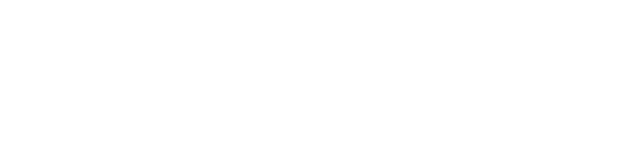
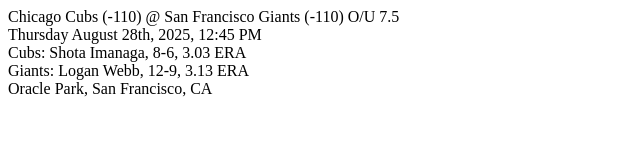
Before and after one commit to noahchiu28/noahchiu28.github.io, a plain HTML site: page index.html in a window 1280 px wide. Shown: the whole page, without its empty margins (0-640 px from the left). Drawn offline with Linux system fonts and the light colour scheme.

Commit message:
Update index.html

```diff
--- a/index.html
+++ b/index.html
@@ -6,6 +6,10 @@
     <title>Document</title>
 </head>
 <body>
-
+Chicago Cubs (-110) @ San Francisco Giants (-110) O/U 7.5
+<br>Thursday August 28th, 2025, 12:45 PM
+<br>Cubs: Shota Imanaga, 8-6, 3.03 ERA
+<br>Giants: Logan Webb, 12-9, 3.13 ERA
+<br>Oracle Park, San Francisco, CA
 </body>
 </html>
```
